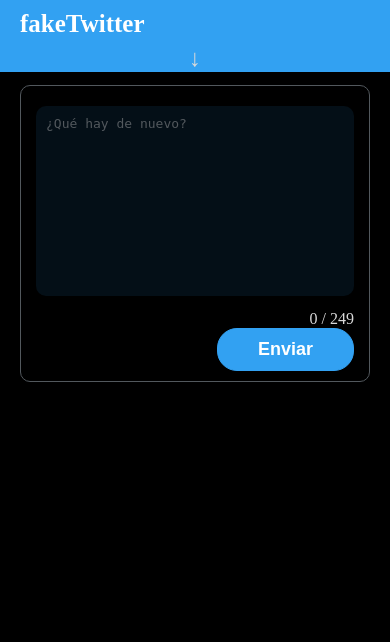
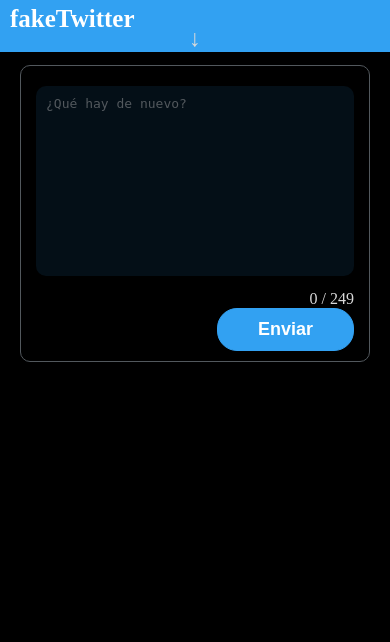
Before and after one commit to espinoza/fakeTwitter, a Django app: template templates/home.html in a window 390 px wide. Shown: the top 642 px of the page. Run offline with Django 3.2, Linux system fonts and the light colour scheme; the template is opened without the code that fills it: values that come from a table or form of the project are taken from there, others are empty; style sheets or scripts are compiled from the project's sources.

Commit message:
Fix style details in home page

```diff
--- a/assets/scss/_master.scss
+++ b/assets/scss/_master.scss
@@ -48,7 +48,7 @@ nav {
     flex-grow: 1;
     text-align: end;
     padding-right: 20px;
-    margin: auto 0 auto 0;
+    margin: 5px 0 5px;
     a {
       text-decoration: none;
       &:visited {
@@ -114,6 +114,12 @@ nav {
   [class*="col-"] {
     width: 100%;
   }
+  #main-title {
+    padding-left: 10px !important;
+  }
+  #user-options {
+    padding-right: 10px !important;
+  }
 }
 
 @media only screen and (min-width: 600px) {
--- a/assets/scss/homeStyle.scss
+++ b/assets/scss/homeStyle.scss
@@ -78,7 +78,6 @@ main {
 
 .username {
   color: $accent-color-alternative2;
-
 }
 
 .tweet-body {
@@ -92,6 +91,10 @@ main {
 [class*="tweet-"] {
   margin-top: 5px;
   margin-bottom: 5px;
+}
+
+#tweet-list {
+  margin-bottom: 40px;
 }
 
 @for $i from 1 through 10 {
@@ -137,8 +140,11 @@ main {
     position: fixed;
     background-color: $accent-color;
   }
+  .left-column {
+    margin-top: -20px;
+  }
   .center-column {
-    margin-top: 25px;
+    margin-top: 5px;
   }
   .right-column {
     bottom: 0;
@@ -152,6 +158,13 @@ main {
   }
   .arrow {
     display: block;
+  }
+  nav {
+    padding-top: 5px;
+    padding-bottom: 0;
+  }
+  .tweet-body, .full-name {
+    font-size: 16px;
   }
 }
 
```
